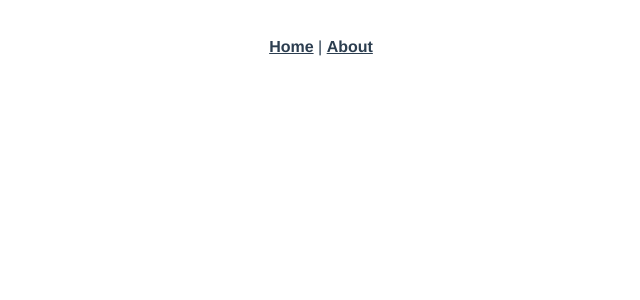
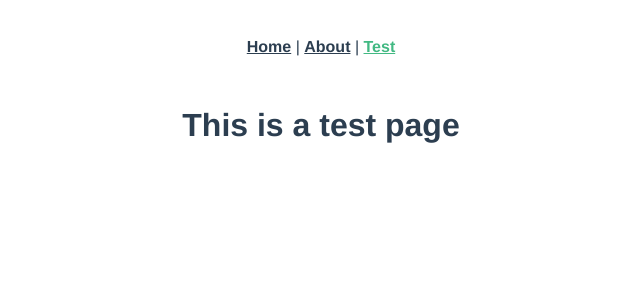
Before and after one commit to you-down-with-oop/cookbook_frontend_app, a Vue app: page /test in a window 1280 px wide. Shown: the top 300 px of the page, without its empty margins (319-959 px from the left). Built offline with nearby package versions, Linux system fonts and the light colour scheme.

Commit message:
Add example test page with route

```diff
--- a/src/App.vue
+++ b/src/App.vue
@@ -1,16 +1,19 @@
 <template>
   <div id="app">
     <div id="nav">
-      <router-link to="/">Home</router-link> |
+      <router-link to="/">Home</router-link>
+      |
       <router-link to="/about">About</router-link>
+      |
+      <router-link to="/test">Test</router-link>
     </div>
-    <router-view/>
+    <router-view />
   </div>
 </template>
 
 <style>
 #app {
-  font-family: 'Avenir', Helvetica, Arial, sans-serif;
+  font-family: "Avenir", Helvetica, Arial, sans-serif;
   -webkit-font-smoothing: antialiased;
   -moz-osx-font-smoothing: grayscale;
   text-align: center;
--- a/src/router.js
+++ b/src/router.js
@@ -1,25 +1,31 @@
-import Vue from 'vue'
-import Router from 'vue-router'
-import Home from './views/Home.vue'
+import Vue from "vue";
+import Router from "vue-router";
+import Home from "./views/Home.vue";
+import Test from "./views/Test.vue";
 
-Vue.use(Router)
+Vue.use(Router);
 
 export default new Router({
-  mode: 'history',
+  mode: "history",
   base: process.env.BASE_URL,
   routes: [
     {
-      path: '/',
-      name: 'home',
+      path: "/",
+      name: "home",
       component: Home
     },
     {
-      path: '/about',
-      name: 'about',
+      path: "/about",
+      name: "about",
       // route level code-splitting
       // this generates a separate chunk (about.[hash].js) for this route
       // which is lazy-loaded when the route is visited.
-      component: () => import(/* webpackChunkName: "about" */ './views/About.vue')
+      component: () => import(/* webpackChunkName: "about" */ "./views/About.vue")
+    },
+    {
+      path: "/test",
+      name: "test",
+      component: Test
     }
   ]
-})
+});
--- /dev/null
+++ b/src/views/Test.vue
@@ -0,0 +1,5 @@
+<template>
+  <div class="test">
+    <h1>This is a test page</h1>
+  </div>
+</template>
```
